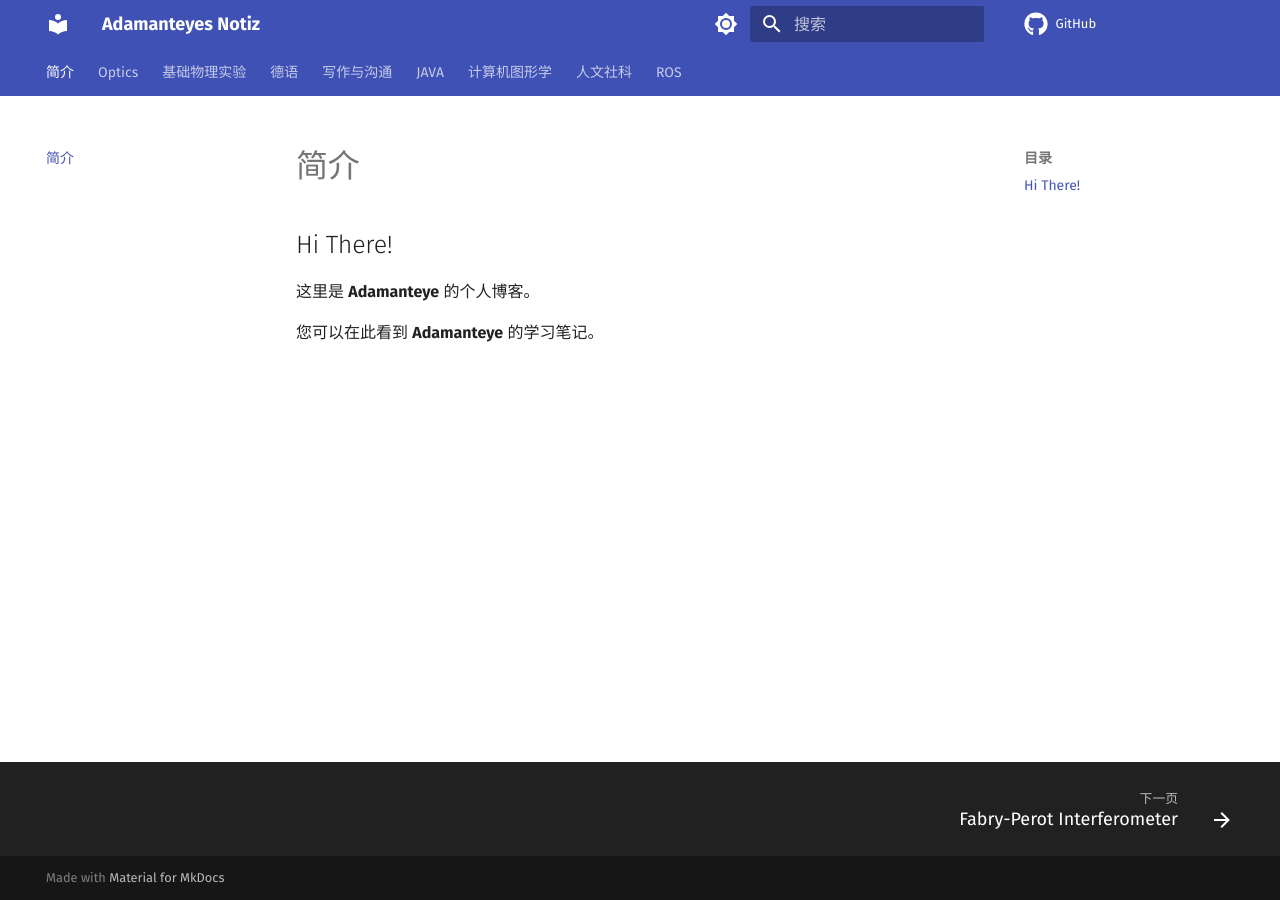
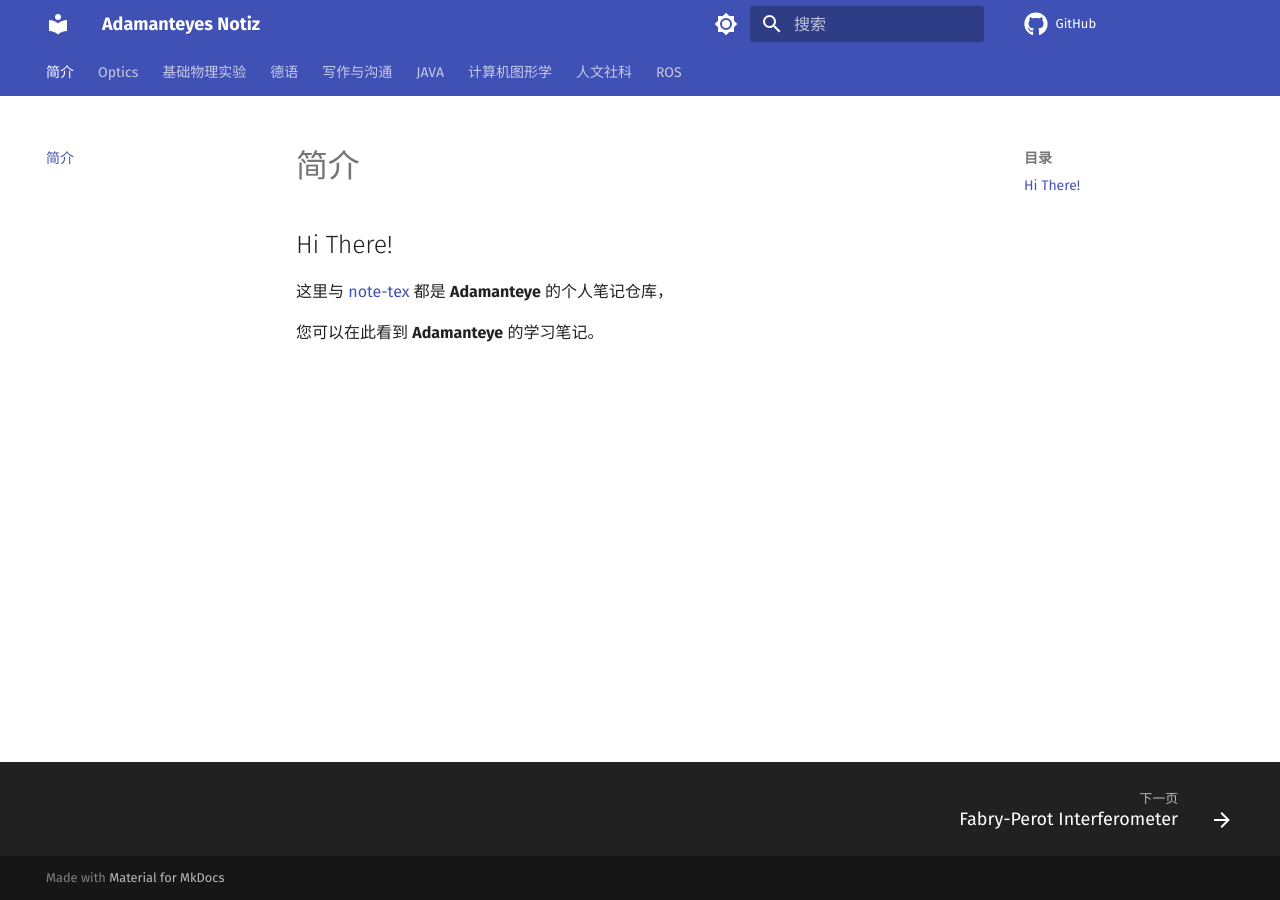
Before and after one commit to adamanteye/notiz, an MkDocs documentation site: the page built from docs/index.md, in a window 1280 px wide. Built offline with MkDocs 1.6.1 and Material for MkDocs 9.7.7, drawn with Linux system fonts in a browser that asks for light colours; comment, search, counter and statistics services are not loaded.

Commit message:
feat: add link note-tex

```diff
--- a/docs/index.md
+++ b/docs/index.md
@@ -1,5 +1,5 @@
 ## Hi There!
 
-这里是 **Adamanteye** 的个人博客。
+这里与 [note-tex](https://git.tsinghua.edu.cn/yangzheh22/note-tex) 都是 **Adamanteye** 的个人笔记仓库，
 
 您可以在此看到 **Adamanteye** 的学习笔记。
```
